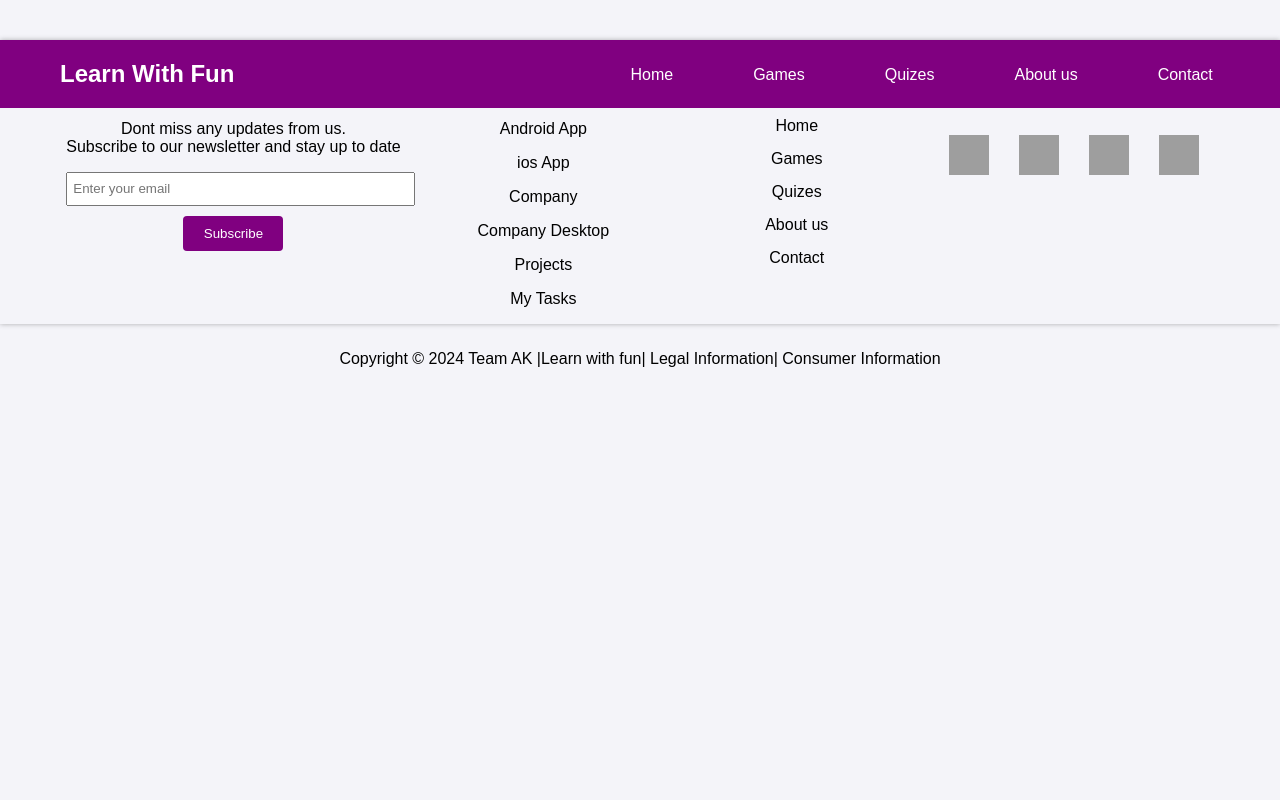
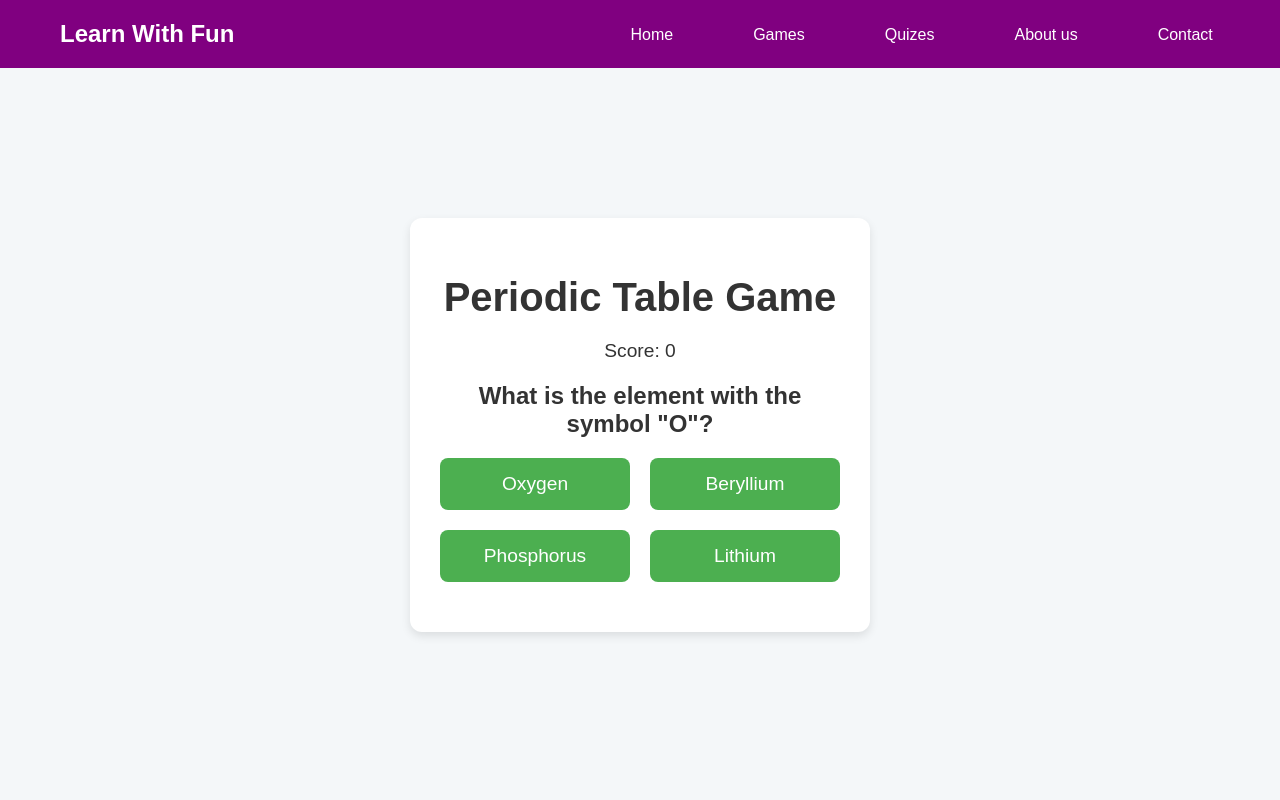
Before and after one commit to KenishRegmi/workshop-final-project, a React (Vite) app: page /periodictablegame in a window 1280 px wide. Shown: the top 800 px of the page. Built offline with nearby package versions, Linux system fonts and the light colour scheme; grey boxes are pictures that could not be loaded.

Commit message:
Adding the elemental games

```diff
--- a/src/App.css
+++ b/src/App.css
@@ -1,5 +1,8 @@
 body{
   font-family: Arial, Helvetica, sans-serif;
+  margin-left: -8px;
+  margin-right: -2px;
+  margin-top: -8px;
 }
 .nav-main{
   width: 101%;
@@ -45,16 +48,15 @@ body{
 .third-container
 {
   margin-top: 30px;
-  margin-left:-40px ;
+  margin-left:50px ;
 }
 .contact-main{
   background: linear-gradient(rgb(81, 190, 230),white);
 }
 .mind{
 width: 75%;
-height: 100px;
+height: 200px;
 border-radius: 16px;
-font-size: larger;
 }
 .contact{
   display: grid;
@@ -86,6 +88,7 @@ label{
 .sbmt{
   width: 90px;
   height: 30px;
+  margin-left: 220px;
   border-radius: 4px;
   background-color: purple;
   color: white;
@@ -110,9 +113,6 @@ label{
 .contact-us-right-container{
   margin-top: -10px;
 }
-.icons-contact{
-  margin-left: 300px;
-}
 .home-container{
   display: grid;
   grid-template-columns: 1fr 1fr;
@@ -122,13 +122,12 @@ label{
   margin-left: 200px;
 }
 .home-left-logo{
-  margin-top: 130px;
+  margin-top: 100px;
   font-size: 300%;
   color:black;
 }
 .home-left-tagline{
   margin-top: -30px;
-  margin-left: -215px;
   font-size: 300%;
 }
 .home{
@@ -137,11 +136,9 @@ label{
 .home-left-para{
   margin-top: -23px;
   font-size: 110%;
-  margin-left: 15px;
 }
 .buttons{
   margin-top: 20px;
-  margin-left: -220px;
 }
 .join{
 width: 120px;
@@ -660,3 +657,39 @@ background-color: white;
   display: flex;
   justify-content: space-evenly;
 }
+/* Leaderboard Styles */
+.leaderboard-section {
+  margin-top: 40px;
+  padding: 20px;
+  background-color: #f0f0f0;
+  border-radius: 8px;
+  text-align: center;
+}
+
+.leaderboard-title {
+  font-size: 1.8rem;
+  color: #333;
+  margin-bottom: 20px;
+}
+
+.leaderboard-list {
+  display: flex;
+  flex-direction: column;
+  align-items: center;
+}
+
+.leaderboard-entry {
+  font-size: 1.2rem;
+  color: #333;
+  padding: 10px;
+  margin: 5px 0;
+  background-color: #fff;
+  border-radius: 8px;
+  width: 100%;
+  max-width: 400px;
+  box-shadow: 0 2px 5px rgba(0, 0, 0, 0.1);
+}
+
+.leaderboard-entry p {
+  margin: 0;
+}
--- a/src/App.jsx
+++ b/src/App.jsx
@@ -11,6 +11,7 @@ import Quizes from "./components/Quizes";
 import MathBlaster from "./Games/MathBlaster";
 import MemoryTest from "./Games/MemoryTest"
 import FlagGuesser from "./Games/FlagGuesser";
+import PeriodicTableGame from "./Games/PeriodicTableGame";
 
 function App() {
 
@@ -26,6 +27,8 @@ function App() {
         <Route path="/math" element={<MathBlaster />} />
         <Route path="/memorytest" element={<MemoryTest />} />
         <Route path="/flagguesser" element={<FlagGuesser />} />
+        <Route path="/periodictablegame" element={<PeriodicTableGame />} />
+
 
       </Routes>
       <Footer />
--- a/src/Games/MemoryTest.css
+++ b/src/Games/MemoryTest.css
@@ -3,7 +3,6 @@ body {
     background-color: #f4f4f9;
     margin: 0;
     padding: 0;
-    text-align: center;
   }
 
   .memory{
--- /dev/null
+++ b/src/Games/PeriodicTableGame.css
@@ -0,0 +1,86 @@
+
+.periodic {
+    font-family: 'Arial', sans-serif;
+    background-color: #f4f7f9;
+    display: flex;
+    justify-content: center;
+    align-items: center;
+    height: 100vh;
+  }
+
+  .periodic-main {
+    margin-top: 50px;
+    background-color: white;
+    padding: 30px;
+    border-radius: 12px;
+    box-shadow: 0 4px 10px rgba(0, 0, 0, 0.1);
+    width: 400px;
+    text-align: center;
+  }
+
+  .periodic-title {
+    font-size: 2.5rem;
+    color: #333;
+    margin-bottom: 20px;
+  }
+
+  .periodic-subtitle {
+    font-size: 1.5rem;
+    color: #333;
+    margin-bottom: 20px;
+  }
+
+  .periodic-text {
+    font-size: 1.2rem;
+    color: #333;
+    margin-bottom: 20px;
+  }
+
+  .periodic-score {
+    font-size: 1.2rem;
+    color: #333;
+    margin-bottom: 20px;
+  }
+
+  .periodic-question-container {
+    margin-bottom: 20px;
+  }
+
+  .periodic-options-container {
+    display: grid;
+    grid-template-columns: repeat(2, 1fr);
+    gap: 20px;
+    margin-top: 20px;
+  }
+
+  .periodic-option-button {
+    background-color: #4CAF50;
+    color: white;
+    font-size: 1.2rem;
+    padding: 15px;
+    border: none;
+    border-radius: 8px;
+    cursor: pointer;
+    transition: background-color 0.3s ease;
+  }
+
+  .periodic-option-button:hover {
+    background-color: #45a049;
+  }
+
+  .periodic-option-button.periodic-correct {
+    background-color: #4CAF50;
+  }
+
+  .periodic-option-button.periodic-incorrect {
+    background-color: #f44336;
+  }
+
+  .periodic-game-over {
+    text-align: center;
+  }
+
+  .periodic-game-over p {
+    font-size: 1.5rem;
+    margin-bottom: 20px;
+  }
--- /dev/null
+++ b/src/Games/PeriodicTableGame.jsx
@@ -0,0 +1,122 @@
+import React, { useState, useEffect } from "react";
+import "./PeriodicTableGame.css";
+
+const PeriodicTableGame = () => {
+  const elements = [
+    { symbol: "H", name: "Hydrogen" },
+    { symbol: "He", name: "Helium" },
+    { symbol: "Li", name: "Lithium" },
+    { symbol: "Be", name: "Beryllium" },
+    { symbol: "B", name: "Boron" },
+    { symbol: "C", name: "Carbon" },
+    { symbol: "N", name: "Nitrogen" },
+    { symbol: "O", name: "Oxygen" },
+    { symbol: "F", name: "Fluorine" },
+    { symbol: "Ne", name: "Neon" },
+    { symbol: "Na", name: "Sodium" },
+    { symbol: "Mg", name: "Magnesium" },
+    { symbol: "Al", name: "Aluminum" },
+    { symbol: "Si", name: "Silicon" },
+    { symbol: "P", name: "Phosphorus" },
+    { symbol: "S", name: "Sulfur" },
+    { symbol: "Cl", name: "Chlorine" },
+    { symbol: "Ar", name: "Argon" },
+    { symbol: "K", name: "Potassium" },
+    { symbol: "Ca", name: "Calcium" },
+    // Add more elements as needed
+  ];
+
+  const [question, setQuestion] = useState("");
+  const [options, setOptions] = useState([]);
+  const [correctAnswer, setCorrectAnswer] = useState("");
+  const [userAnswer, setUserAnswer] = useState("");
+  const [score, setScore] = useState(0);
+  const [gameOver, setGameOver] = useState(false);
+  const [questionCount, setQuestionCount] = useState(0);
+
+  // Function to generate a random question
+  const generateQuestion = () => {
+    const randomElement = elements[Math.floor(Math.random() * elements.length)];
+    const correctAnswerValue = randomElement.name;
+    const incorrectAnswers = elements
+      .filter((e) => e.name !== correctAnswerValue)
+      .sort(() => 0.5 - Math.random())
+      .slice(0, 3)
+      .map((e) => e.name);
+
+    const allOptions = [
+      correctAnswerValue,
+      ...incorrectAnswers,
+    ].sort(() => Math.random() - 0.5);
+
+    setQuestion(randomElement.symbol); // Show symbol, answer will be the name
+    setCorrectAnswer(correctAnswerValue);
+    setOptions(allOptions);
+  };
+
+  // Handle answer selection
+  const handleAnswerSelect = (answer) => {
+    setUserAnswer(answer);
+    if (answer === correctAnswer) {
+      setScore(score + 10);
+    } else {
+      setScore(score - 5);
+    }
+    setQuestionCount(questionCount + 1);
+
+    if (questionCount < 10) {
+      generateQuestion(); // Continue with the game
+    } else {
+      setGameOver(true); // End the game after 10 questions
+    }
+  };
+
+  useEffect(() => {
+    generateQuestion();
+  }, []);
+
+  return (
+    <div className="periodic">
+        <div className="periodic-main">
+      <h1 className="periodic-title">Periodic Table Game</h1>
+      {gameOver ? (
+        <div className="periodic-game-over">
+          <h2 className="periodic-subtitle">Game Over</h2>
+          <p className="periodic-text">Your final score: {score}</p>
+          <button className="periodic-button" onClick={() => window.location.reload()}>
+            Play Again
+          </button>
+        </div>
+      ) : (
+        <div>
+          <div className="periodic-score">
+            <p className="periodic-text">Score: {score}</p>
+          </div>
+          <div className="periodic-question-container">
+            <h2 className="periodic-subtitle">What is the element with the symbol "{question}"?</h2>
+            <div className="periodic-options-container">
+              {options.map((option, index) => (
+                <button
+                  key={index}
+                  className={`periodic-option-button ${
+                    userAnswer === option
+                      ? option === correctAnswer
+                        ? "periodic-correct"
+                        : "periodic-incorrect"
+                      : ""
+                  }`}
+                  onClick={() => handleAnswerSelect(option)}
+                >
+                  {option}
+                </button>
+              ))}
+            </div>
+          </div>
+        </div>
+      )}
+    </div>
+    </div>
+  );
+};
+
+export default PeriodicTableGame;
--- a/src/components/Games.jsx
+++ b/src/components/Games.jsx
@@ -2,6 +2,10 @@ import React, { useState } from "react";
 import { Link } from "react-router-dom";
 
 const Games = () => {
+  // State to store leaderboard
+  const [leaderboard, setLeaderboard] = useState([]);
+
+  // Function to update the leaderboard
   const handleUpdateLeaderboard = (score) => {
     const newLeaderboard = [...leaderboard, { player: "Player 1", score }];
     setLeaderboard(newLeaderboard);
@@ -24,7 +28,7 @@ const Games = () => {
                   <h3>Math Blaster</h3>
                   <p>
                     Math Blaster: A game where you solve questions in a given
-                    period of time.I challenge you to get the 500+ score.Can you
+                    period of time. I challenge you to get the 500+ score. Can you
                     do it?
                   </p>
                   <Link
@@ -32,43 +36,58 @@ const Games = () => {
                       pathname: "/math",
                     }}
                   >
-                    <button className="enroll-button">Let's Play</button>
+                    <button
+                      className="enroll-button"
+                      onClick={() => handleUpdateLeaderboard(500)}
+                    >
+                      Let's Play
+                    </button>
                   </Link>
                 </div>
               </div>
               <div className="course-card">
                 <div className="image-wrapper">
-                  <img src="./public/mgames1.jpg" alt="" />
+                  <img src="./public/mgames1.jpg" alt="Jump Ladder" />
                 </div>
                 <div className="course-info">
                   <h3>Jump Ladder</h3>
                   <p>
                     Jump Ladder is an engaging educational game designed to make
                     learning fun and interactive! Players climb a virtual ladder
-                    by solving problems.{" "}
+                    by solving problems.
                   </p>
-                  <button className="enroll-button">Lets play</button>
+                  <button
+                    className="enroll-button"
+                    onClick={() => handleUpdateLeaderboard(450)}
+                  >
+                    Let's Play
+                  </button>
                 </div>
               </div>
               <div className="course-card">
                 <div className="image-wrapper">
-                  <img src="./public/fold.jpg" alt="" />
+                  <img src="./public/fold.jpg" alt="Fold it" />
                 </div>
                 <div className="course-info">
                   <h3>Fold it</h3>
                   <p>
                     Foldit is a puzzle game where players fold proteins,
                     contributing to real scientific research on protein
-                    structures and potential medical breakthroughs.{" "}
+                    structures and potential medical breakthroughs.
                   </p>
-                  <button className="enroll-button">Lets play</button>
+                  <button
+                    className="enroll-button"
+                    onClick={() => handleUpdateLeaderboard(300)}
+                  >
+                    Let's Play
+                  </button>
                 </div>
               </div>
             </div>
           </div>
         </div>
+      </div>
 
-      </div>
       <div className="home-second-container">
         <div className="home-second-child">
           <h2 className="game">Most Trending Games</h2>
@@ -78,57 +97,92 @@ const Games = () => {
             <div className="courses">
               <div className="course-card">
                 <div className="image-wrapper">
-                  <img src="./public/memory.jpg" alt="Math Blaster" />
+                  <img src="./public/memory.jpg" alt="Memory Test" />
                 </div>
                 <div className="course-info">
                   <h3>Memory Test</h3>
                   <p>
-                    Memory Test is engaging game to improve your memory.Lets see how good is your memory.Can you become the best among the rest?
+                    Memory Test is an engaging game to improve your memory. Let's see how good your memory is. Can you become the best among the rest?
                   </p>
                   <Link
                     to={{
                       pathname: "/memorytest",
                     }}
                   >
-                    <button className="enroll-button">Let's Play</button>
+                    <button
+                      className="enroll-button"
+                      onClick={() => handleUpdateLeaderboard(350)}
+                    >
+                      Let's Play
+                    </button>
                   </Link>
                 </div>
               </div>
               <div className="course-card">
                 <div className="image-wrapper">
-                  <img src="./public/flag.png" alt="" />
+                  <img src="./public/flag.png" alt="Flag Guesser" />
                 </div>
                 <div className="course-info">
                   <h3>Flag Guesser</h3>
                   <p>
-                  Check your Geography knowledge. Let see how many correct flags can you get. Are you a beast in Geogrpahy{" "}
+                    Check your geography knowledge. Let's see how many correct flags you can get. Are you a beast in geography?
                   </p>
                   <Link
                     to={{
                       pathname: "/flagguesser",
                     }}
                   >
-                    <button className="enroll-button">Let's Play</button>
-                  </Link>                </div>
+                    <button
+                      className="enroll-button"
+                      onClick={() => handleUpdateLeaderboard(400)}
+                    >
+                      Let's Play
+                    </button>
+                  </Link>
+                </div>
               </div>
               <div className="course-card">
                 <div className="image-wrapper">
-                  <img src="./public/fold.jpg" alt="" />
+                  <img src="./public/periodic.jpg" alt="Periodic Table" />
                 </div>
                 <div className="course-info">
-                  <h3>Fold it</h3>
+                  <h3>Elementals</h3>
                   <p>
-                    Foldit is a puzzle game where players fold proteins,
-                    contributing to real scientific research on protein
-                    structures and potential medical breakthroughs.{" "}
+                    Elementals is a science-related game. In this game, you should be able to detect all the elements correctly.
                   </p>
-                  <button className="enroll-button">Lets play</button>
+                  <Link
+                    to={{
+                      pathname: "/periodictablegame",
+                    }}
+                  >
+                    <button
+                      className="enroll-button"
+                      onClick={() => handleUpdateLeaderboard(450)}
+                    >
+                      Let's Play
+                    </button>
+                  </Link>
                 </div>
               </div>
             </div>
           </div>
         </div>
+      </div>
 
+      {/* Leaderboard Section */}
+      <div className="leaderboard-section">
+        <h3 className="leaderboard-title">Leaderboard</h3>
+        <div className="leaderboard-list">
+          {leaderboard.length > 0 ? (
+            leaderboard.map((entry, index) => (
+              <div className="leaderboard-entry" key={index}>
+                <p>{index + 1}. {entry.player}: {entry.score} points</p>
+              </div>
+            ))
+          ) : (
+            <p>No leaderboard data available yet.</p>
+          )}
+        </div>
       </div>
     </div>
   );
--- a/src/components/Home.jsx
+++ b/src/components/Home.jsx
@@ -13,8 +13,7 @@ const Home = () => {
             quizzes, and creative activities tailored for students from classes
             1 to 10. Designed to make learning fun and engaging, our platform
             helps students master concepts while enjoying the process. Teachers
-            can also access resources to enhance classroom experiences and
-            inspire young minds!"
+            can also access resources to enhance classroom experiences andinspire"
           </p>
           <div className="buttons">
             <button className="join">Join for free</button>
@@ -59,7 +58,7 @@ const Home = () => {
                   <p>
                   Math Blaster: A game where you solve questions in a given
                     period of time.I challenge you to get the 500+ score.Can you
-                    do it?
+                    do it?{" "}
                   </p>
                   <Link
                     to={{
```
Also changed, not shown: src/Games/MathBlaster.css (+0 -10 lines), src/components/Question.jsx (+12 -3 lines).
